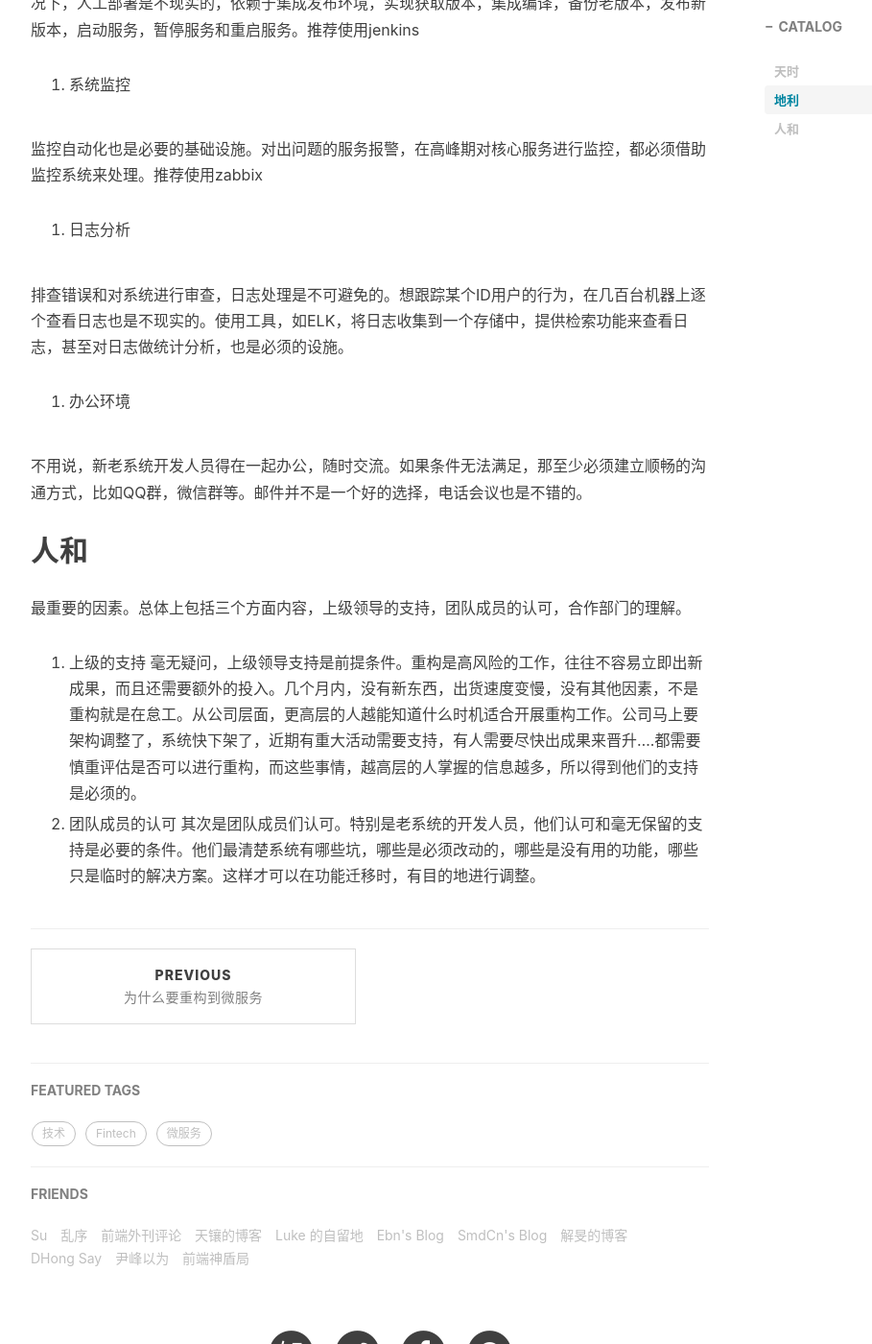
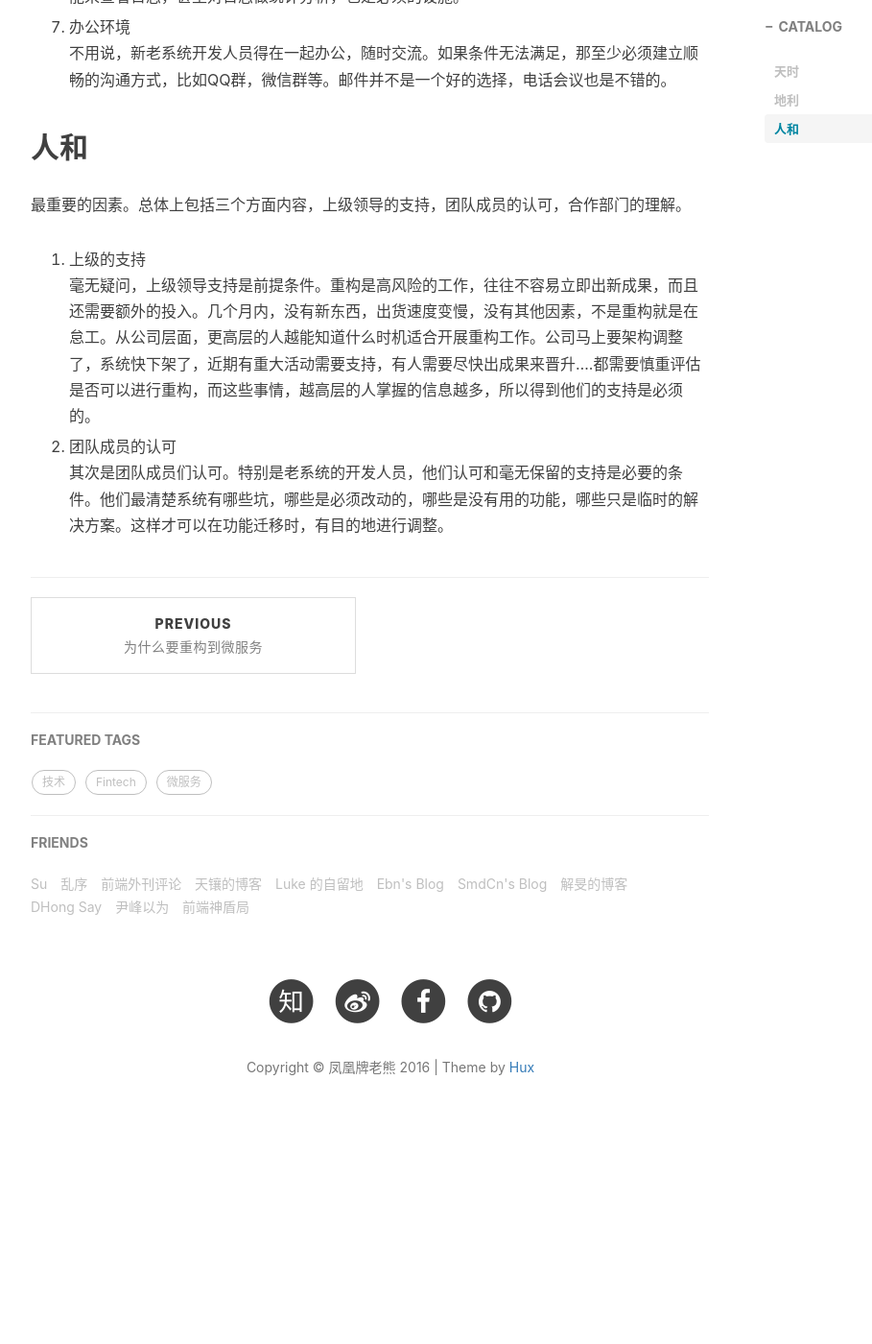
Before and after one commit to duleitony/blog, a Jekyll site: the page built from _posts/2016-08-06-microservice-2.markdown, in a window 1280 px wide and 1400 px high, scrolled down 1704 px. Shown: the whole window at 96% size, without its empty margins (233-1142 px from the left). Built offline with Jekyll 4.4.1, drawn with Linux system fonts in a browser that asks for light colours; nearby versions of some CDN libraries; comment, search, counter and statistics services are not loaded; after the commit the page ends 2920 px from its top, so only the background shows below that.

```diff
--- a/_posts/2016-08-06-microservice-2.markdown
+++ b/_posts/2016-08-06-microservice-2.markdown
@@ -31,40 +31,24 @@ tags:
 
 最简单的，当某个系统出错时，总不能一个个地检查日志看看到底是谁出问题了。总的来说，微服务所需要的基础设施包括:
 
-1. 虚机环境或者docker
+1. 虚机环境或者docker <br/>土豪可以对所有服务直接上物理机。不同服务的线上压力和运行环境需求不同，内存，CPU，磁盘需求也不一样。按照服务需要自动弹性创建所需要的环境，是微服务部署的前置条件。
 
-土豪可以对所有服务直接上物理机。不同服务的线上压力和运行环境需求不同，内存，CPU，磁盘需求也不一样。按照服务需要自动弹性创建所需要的环境，是微服务部署的前置条件。
+2. 版本控制软件 <br/>版本控制不仅仅是协调人和人之间的协作，同时也是保证线上运行的系统必须是最终正式的版本。一旦出现问题，开发人员可以从版本控制服务器上下载到一致的代码。现在一般用git来实现。为什么不用SVN,网上有很多对比文章，不是本文重点。
 
-2. 版本控制软件
+3. 代码审核软件 <br/>每个微服务作为独立的项目来开发，统一编码规范，审核代码逻辑等，在这场景下犹为重要。和git相配合，gitlab是优先考虑的codereview软件。
 
-版本控制不仅仅是协调人和人之间的协作，同时也是保证线上运行的系统必须是最终正式的版本。一旦出现问题，开发人员可以从版本控制服务器上下载到一致的代码。现在一般用git来实现。为什么不用SVN,网上有很多对比文章，不是本文重点。
+4. 集成发布 <br/>集群对微服务是必不可少的基础环境，将一个服务部署到几十，甚至上千台机器上是必要的。这种情况下，人工部署是不现实的，依赖于集成发布环境，实现获取版本，集成编译，备份老版本，发布新版本，启动服务，暂停服务和重启服务。推荐使用jenkins
 
-3. 代码审核软件
+5. 系统监控 <br/>监控自动化也是必要的基础设施。对出问题的服务报警，在高峰期对核心服务进行监控，都必须借助监控系统来处理。推荐使用zabbix
 
-每个微服务作为独立的项目来开发，统一编码规范，审核代码逻辑等，在这场景下犹为重要。和git相配合，gitlab是优先考虑的codereview软件。
+6. 日志分析 <br/>排查错误和对系统进行审查，日志处理是不可避免的。想跟踪某个ID用户的行为，在几百台机器上逐个查看日志也是不现实的。使用工具，如ELK，将日志收集到一个存储中，提供检索功能来查看日志，甚至对日志做统计分析，也是必须的设施。
 
-4. 集成发布
-
-集群对微服务是必不可少的基础环境，将一个服务部署到几十，甚至上千台机器上是必要的。这种情况下，人工部署是不现实的，依赖于集成发布环境，实现获取版本，集成编译，备份老版本，发布新版本，启动服务，暂停服务和重启服务。推荐使用jenkins
-
-5. 系统监控
-
-监控自动化也是必要的基础设施。对出问题的服务报警，在高峰期对核心服务进行监控，都必须借助监控系统来处理。推荐使用zabbix
-
-6. 日志分析
-
-排查错误和对系统进行审查，日志处理是不可避免的。想跟踪某个ID用户的行为，在几百台机器上逐个查看日志也是不现实的。使用工具，如ELK，将日志收集到一个存储中，提供检索功能来查看日志，甚至对日志做统计分析，也是必须的设施。
-
-7. 办公环境
-
-不用说，新老系统开发人员得在一起办公，随时交流。如果条件无法满足，那至少必须建立顺畅的沟通方式，比如QQ群，微信群等。邮件并不是一个好的选择，电话会议也是不错的。
+7. 办公环境 <br/>不用说，新老系统开发人员得在一起办公，随时交流。如果条件无法满足，那至少必须建立顺畅的沟通方式，比如QQ群，微信群等。邮件并不是一个好的选择，电话会议也是不错的。
 
 ## 人和
 
 最重要的因素。总体上包括三个方面内容，上级领导的支持，团队成员的认可，合作部门的理解。
 
-1. 上级的支持
-毫无疑问，上级领导支持是前提条件。重构是高风险的工作，往往不容易立即出新成果，而且还需要额外的投入。几个月内，没有新东西，出货速度变慢，没有其他因素，不是重构就是在怠工。从公司层面，更高层的人越能知道什么时机适合开展重构工作。公司马上要架构调整了，系统快下架了，近期有重大活动需要支持，有人需要尽快出成果来晋升....都需要慎重评估是否可以进行重构，而这些事情，越高层的人掌握的信息越多，所以得到他们的支持是必须的。
+1. 上级的支持 <br/>毫无疑问，上级领导支持是前提条件。重构是高风险的工作，往往不容易立即出新成果，而且还需要额外的投入。几个月内，没有新东西，出货速度变慢，没有其他因素，不是重构就是在怠工。从公司层面，更高层的人越能知道什么时机适合开展重构工作。公司马上要架构调整了，系统快下架了，近期有重大活动需要支持，有人需要尽快出成果来晋升....都需要慎重评估是否可以进行重构，而这些事情，越高层的人掌握的信息越多，所以得到他们的支持是必须的。
 
-2. 团队成员的认可
-其次是团队成员们认可。特别是老系统的开发人员，他们认可和毫无保留的支持是必要的条件。他们最清楚系统有哪些坑，哪些是必须改动的，哪些是没有用的功能，哪些只是临时的解决方案。这样才可以在功能迁移时，有目的地进行调整。
+2. 团队成员的认可 <br/>其次是团队成员们认可。特别是老系统的开发人员，他们认可和毫无保留的支持是必要的条件。他们最清楚系统有哪些坑，哪些是必须改动的，哪些是没有用的功能，哪些只是临时的解决方案。这样才可以在功能迁移时，有目的地进行调整。
```
